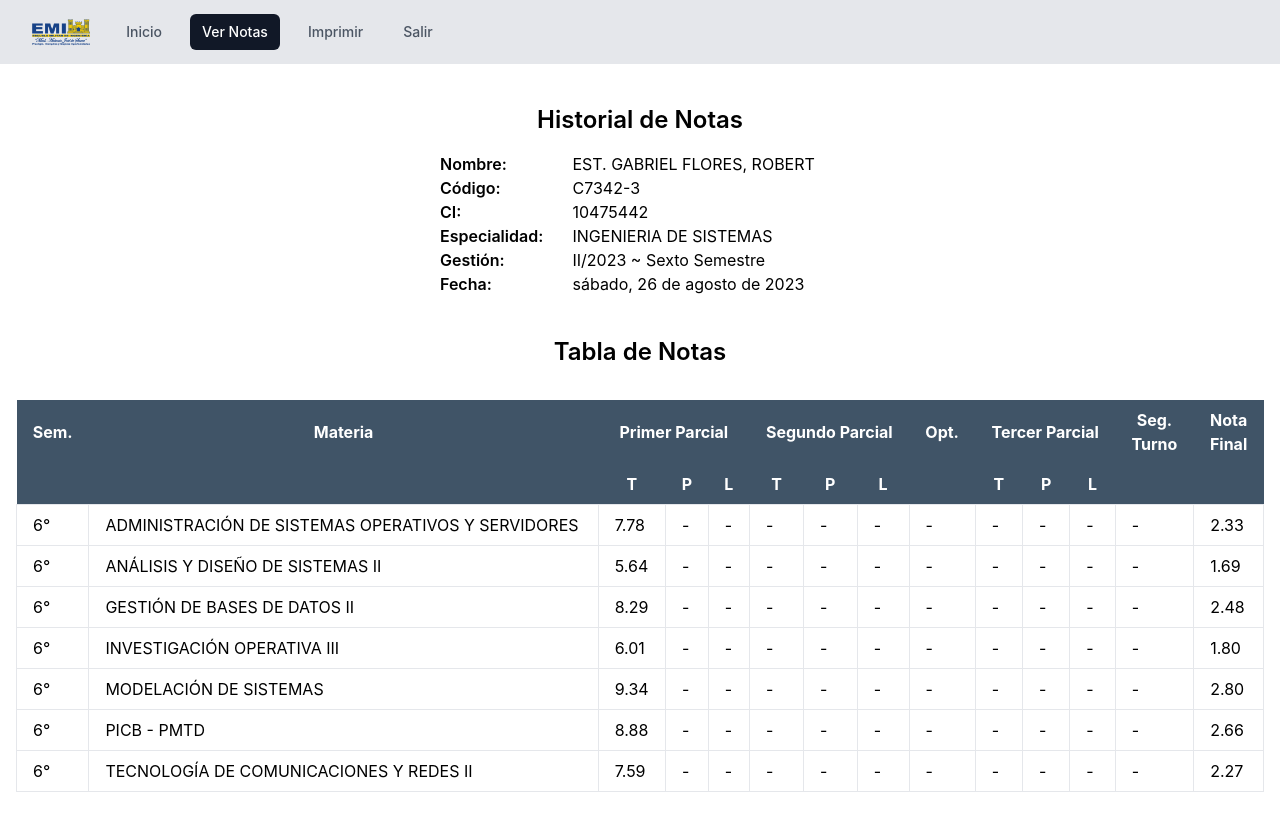
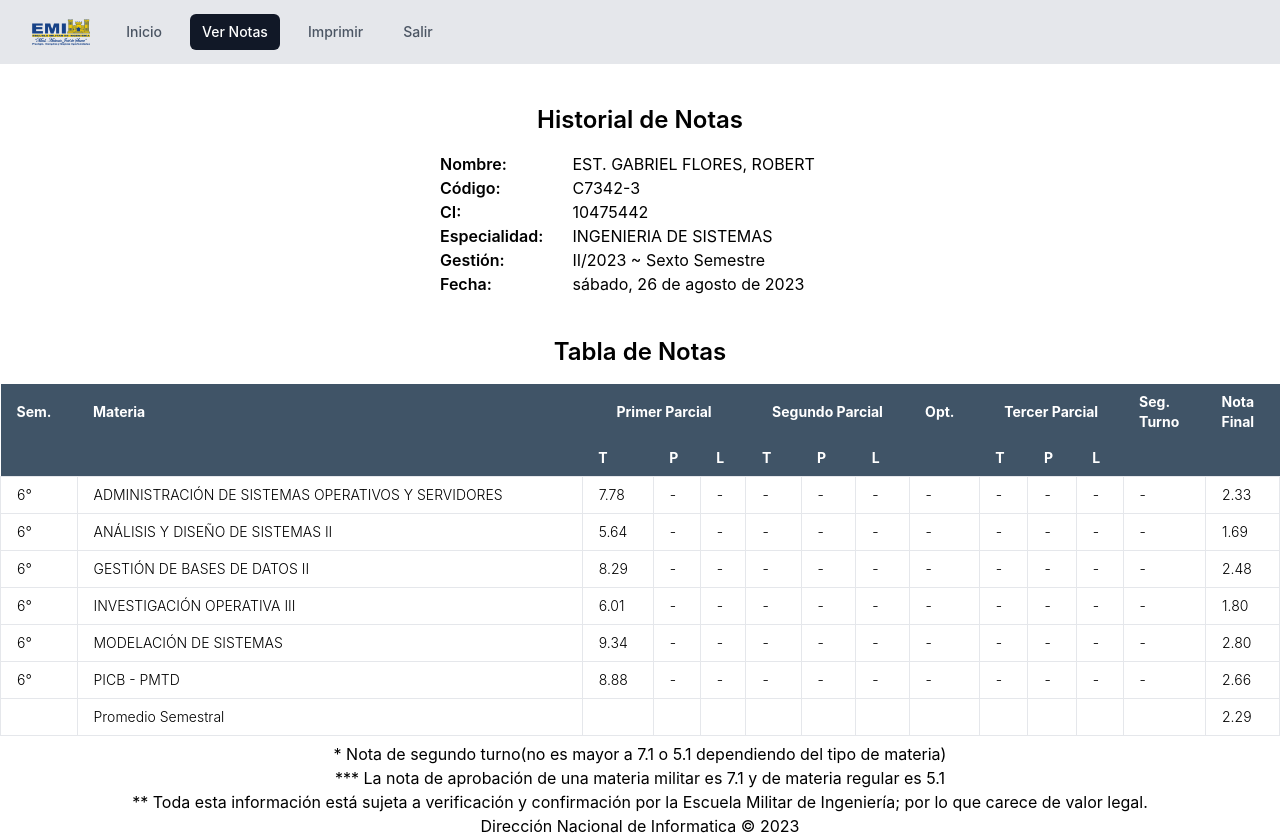
Before and after one commit to r-gabriel-f/notas, a React (Create React App) app: page / in a window 1280 px wide. Before the commit the page ends 800 px from the top, so only its background shows below. Built offline with nearby package versions, Linux system fonts and the light colour scheme.

Commit message:
finalizado

```diff
--- a/src/App.js
+++ b/src/App.js
@@ -3,6 +3,7 @@ import "./App.css";
 import { Datos } from "./components/Datos";
 import { TablaNotas } from "./components/TablaNotas";
 import Navbar from "./components/Navbar";
+import { Recomienda } from "./components/Recomienda";
 
 function App() {
   return (
@@ -10,6 +11,7 @@ function App() {
       <Datos></Datos>
       <Navbar></Navbar>
       <TablaNotas></TablaNotas>
+      <Recomienda></Recomienda>
     </>
   );
 }
--- /dev/null
+++ b/src/components/Recomienda.js
@@ -0,0 +1,18 @@
+import React from "react";
+
+export const Recomienda = () => {
+  return (
+    <div className="text-center">
+      <span>
+        * Nota de segundo turno(no es mayor a 7.1 o 5.1 dependiendo del tipo de
+        materia)<br></br>
+        *** La nota de aprobación de una materia militar es 7.1 y de materia
+        regular es 5.1<br></br>
+        ** Toda esta información está sujeta a verificación y confirmación por
+        la Escuela Militar de Ingeniería; por lo que carece de valor legal.
+        <br></br>
+        Dirección Nacional de Informatica © 2023
+      </span>
+    </div>
+  );
+};
--- a/src/components/TablaNotas.js
+++ b/src/components/TablaNotas.js
@@ -7,8 +7,10 @@ export const TablaNotas = () => {
         <h1 className="text-2xl font-semibold mb-4 text-center">
           Tabla de Notas
         </h1>
-        <div className="mx-4 mt-8 md:overflow-x-auto">
-          <table className="table-auto border-collapse md:w-full">
+        <div class="overflow-x-auto">
+          <div class="inline-block min-w-full ">
+            <div class="overflow-hidden">
+              <table class="min-w-full text-left text-sm font-light">
                 <thead className="bg-[#405467] text-[#fff]">
                   <tr>
                     <th className="px-4 py-2">Sem.</th>
@@ -156,27 +158,29 @@ export const TablaNotas = () => {
                     <td className="border px-4 py-2">2.66</td>
                   </tr>
                   <tr>
-                <td className="border px-4 py-2">6°</td>
+                    <td className="border px-4 py-2"></td>
                     <td className="border px-4 py-2">
-                  TECNOLOGÍA DE COMUNICACIONES Y REDES II
+                      Promedio Semestral
                     </td>
-                <td className="border px-4 py-2">7.59</td>
-                <td className="border px-4 py-2">-</td>
-                <td className="border px-4 py-2">-</td>
-                <td className="border px-4 py-2">-</td>
-                <td className="border px-4 py-2">-</td>
-                <td className="border px-4 py-2">-</td>
-                <td className="border px-4 py-2">-</td>
-                <td className="border px-4 py-2">-</td>
-                <td className="border px-4 py-2">-</td>
-                <td className="border px-4 py-2">-</td>
-                <td className="border px-4 py-2">-</td>
-                <td className="border px-4 py-2">2.27</td>
+                    <td className="border px-4 py-2"></td>
+                    <td className="border px-4 py-2"></td>
+                    <td className="border px-4 py-2"></td>
+                    <td className="border px-4 py-2"></td>
+                    <td className="border px-4 py-2"></td>
+                    <td className="border px-4 py-2"></td>
+                    <td className="border px-4 py-2"></td>
+                    <td className="border px-4 py-2"></td>
+                    <td className="border px-4 py-2"></td>
+                    <td className="border px-4 py-2"></td>
+                    <td className="border px-4 py-2"></td>
+                    <td className="border px-4 py-2">2.29</td>
                   </tr>
                 </tbody>
               </table>
             </div>
           </div>
         </div>
+      </div>
+    </div>
   );
 };
```
Lines whose indentation alone changed are shown as unchanged.
